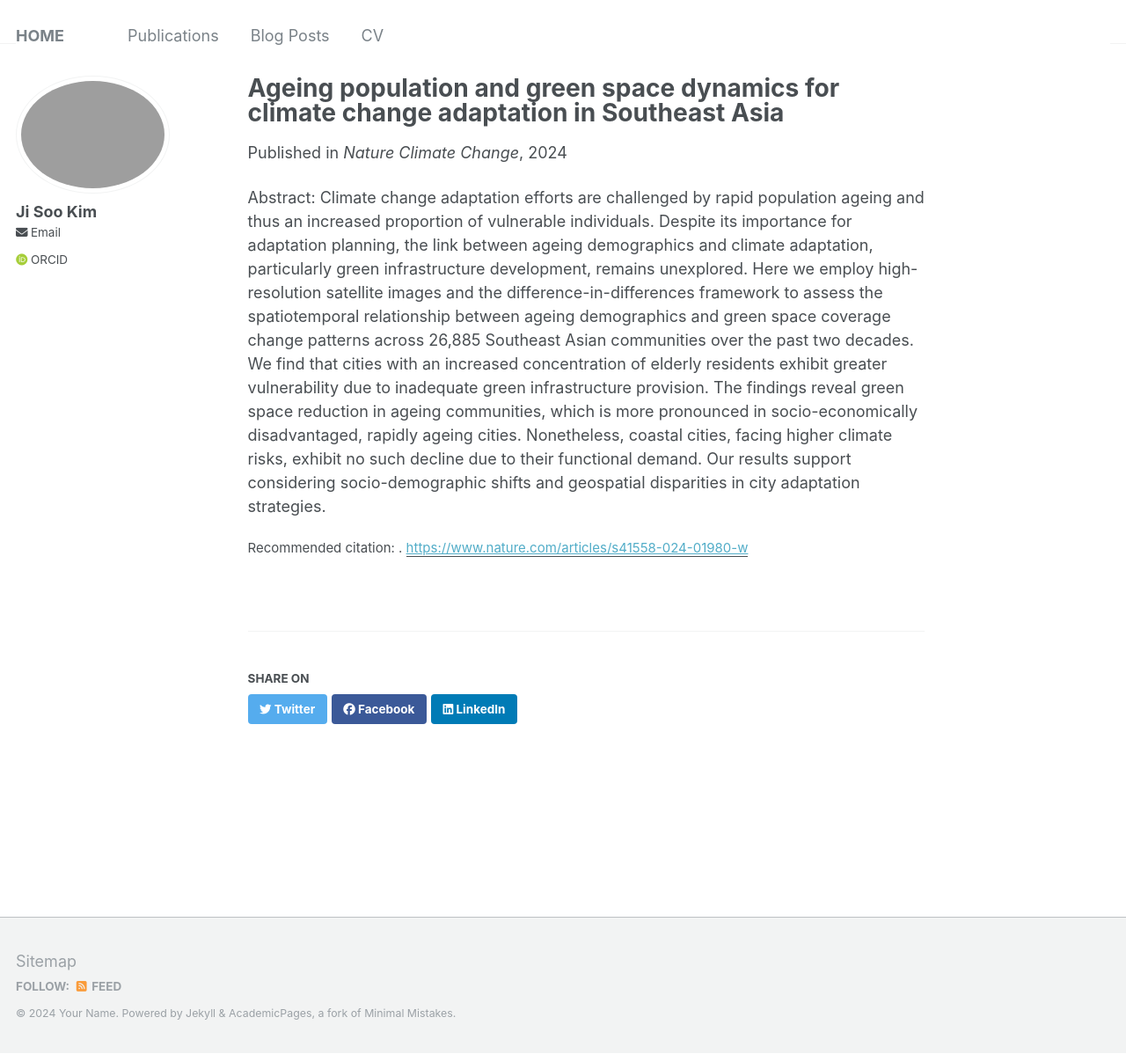
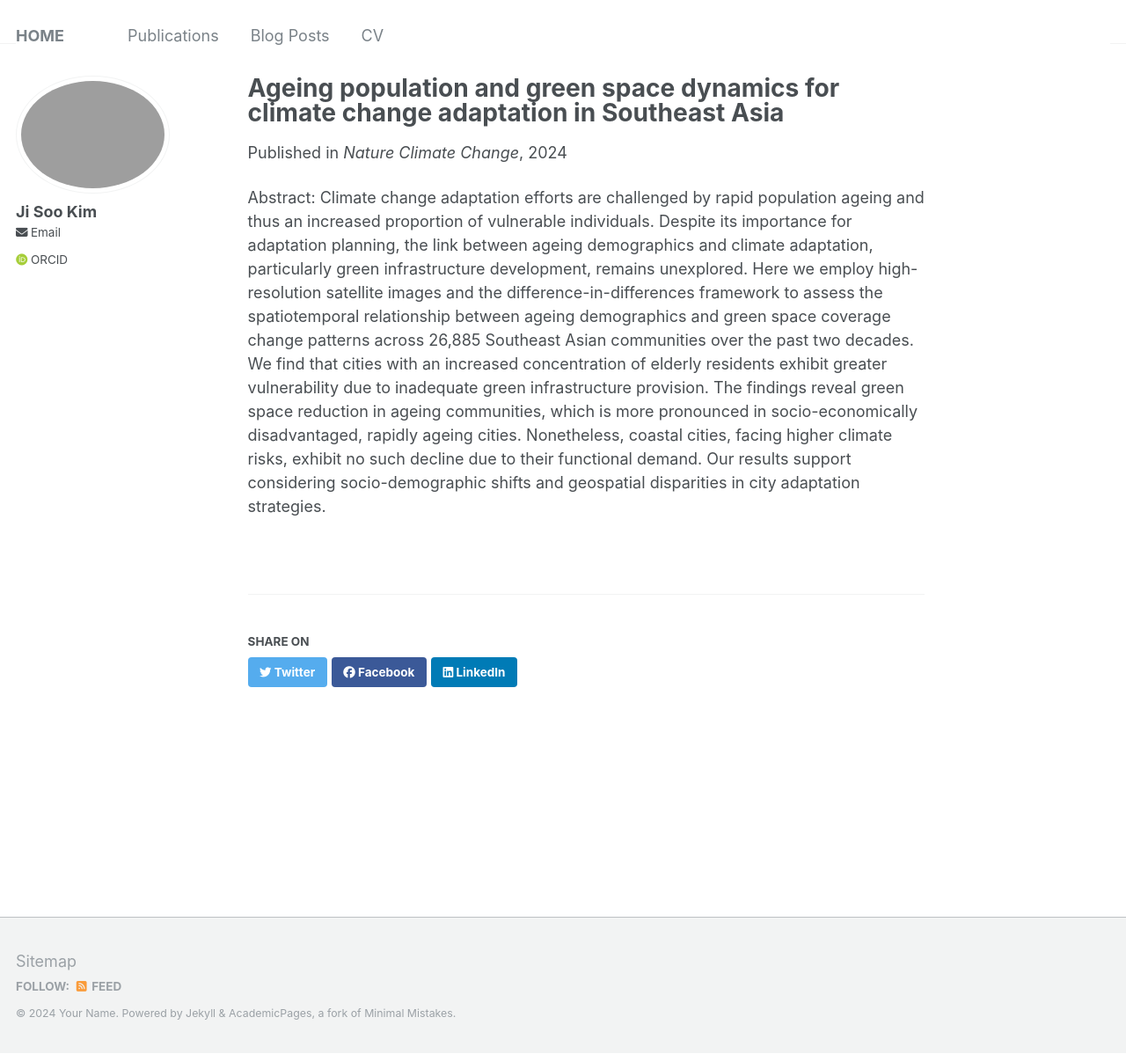
Before and after one commit to jk-jisookim/jk-jisookim.github.io, a Jekyll site: the page built from _publications/2024-03-29-paper.md, in a window 1280 px wide and 1198 px high. Shown: the whole window at 88% size. Built offline with Jekyll 4.4.1, drawn with Linux system fonts in a browser that asks for light colours; some web fonts are replaced.

Commit message:
Update 2024-03-29-paper.md

```diff
--- a/_publications/2024-03-29-paper.md
+++ b/_publications/2024-03-29-paper.md
@@ -6,7 +6,7 @@ excerpt: 'Climate change adaptation efforts are challenged by rapid population a
 date: 2024-03-29
 venue: 'Nature Climate Change'
 paperurl: 'https://www.nature.com/articles/s41558-024-01980-w'
-citation: '.'
+citation: #'.'
 ---
 
 Abstract:
```
